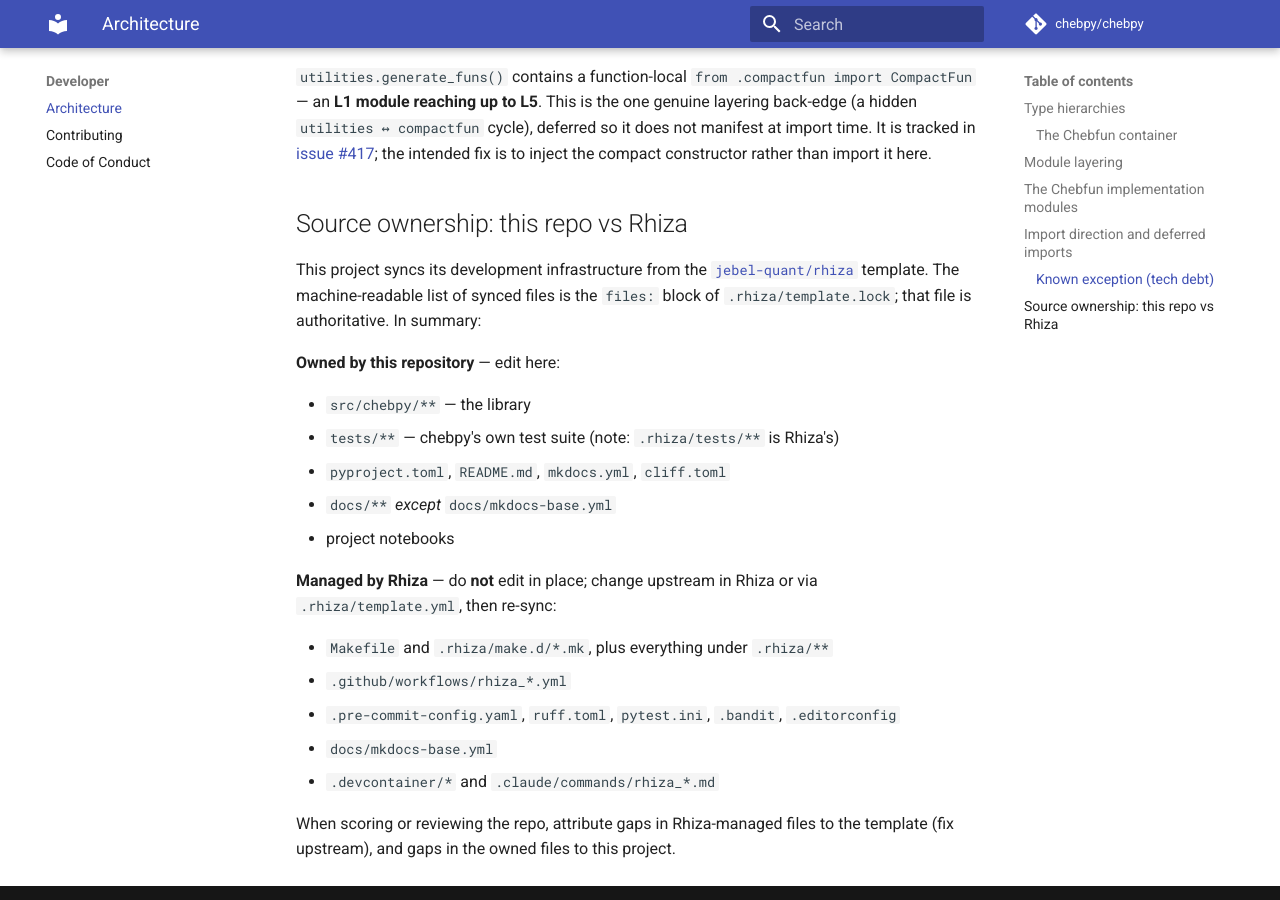
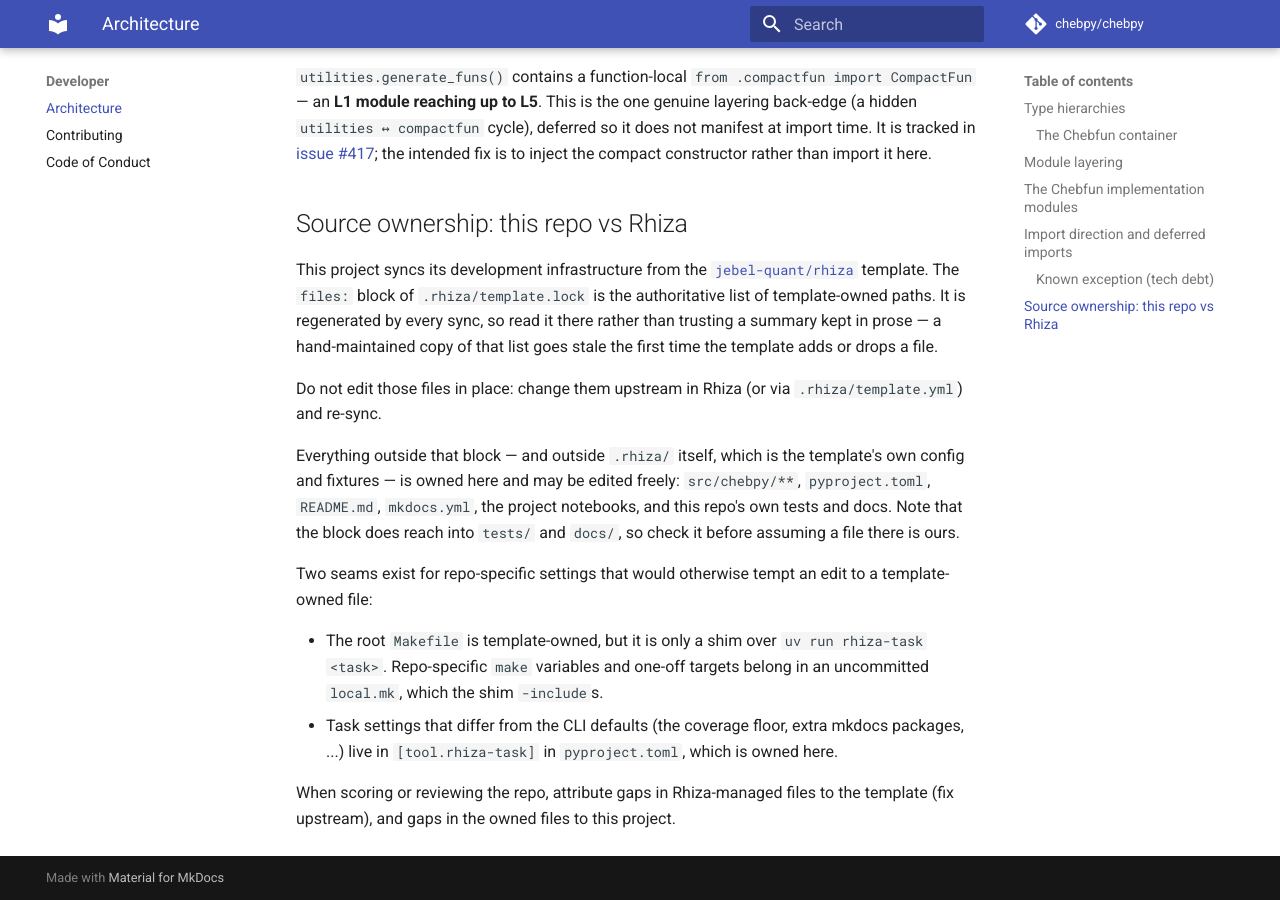
Before and after one commit to chebpy/chebpy, an MkDocs documentation site: the page built from docs/development/architecture.md, in a window 1280 px wide and 900 px high, scrolled down 2996 px. Built offline with MkDocs 1.6.1 and Material for MkDocs 9.7.7, drawn with Linux system fonts in a browser that asks for light colours; comment, search, counter and statistics services are not loaded; the version menu is left out.

Commit message:
docs: point the ownership sections at template.lock
Both CLAUDE.md and docs/development/architecture.md carried a hand-maintained
enumeration of which paths Rhiza owns, alongside a note saying the `files:`
block of `.rhiza/template.lock` was authoritative when the two disagreed. They
disagreed. The lock is regenerated by every sync; the prose was not.

Drop both enumerations and point at the lock instead, so there is nothing left
to drift.

Errors this removes, all verified against template.lock at v1.6.0:

- `docs/**` was claimed as owned here except mkdocs-base.yml. The lock also
  manages docs/index.md, docs/assets/rhiza-logo.svg, docs/paper/README.md and
  the four docs/development/*.md files.
- `tests/**` was claimed as chebpy's own suite. tests/test_rhiza_packaging.py
  is template-owned.
- `.rhiza/**` was claimed as wholly Rhiza-managed. Only .rhiza/semgrep.yml is
  in the block; template.yml is our pointer and template.lock is sync output.
- The .github list omitted dependabot.yml, release.yml, rulesets/*.json,
  secret_scanning.yml, .gitignore and .python-version.
- architecture.md additionally listed cliff.toml as owned here. It is
  template-owned, which is the error most likely to have caused a bad edit.

Two adjacent facts were stale as of v1.6.0 and are corrected rather than
dropped, since they are where repo-specific settings are supposed to go:

- `.rhiza/make.d/**` no longer exists. The Makefile is a shim over
  `uv run rhiza-task <task>`, with local overrides in an uncommitted local.mk.
- MKDOCS_EXTRA_PACKAGES and COVERAGE_FAIL_UNDER left the Makefile for
  [tool.rhiza-task] in pyproject.toml.

architecture.md also referenced `.claude/commands/rhiza_*.md`, which this repo
does not have.

Co-Authored-By: Claude Opus 5 (1M context) <noreply@anthropic.com>

```diff
--- a/docs/development/architecture.md
+++ b/docs/development/architecture.md
@@ -123,25 +123,29 @@ to inject the compact constructor rather than import it here.
 
 This project syncs its development infrastructure from the
 [`jebel-quant/rhiza`](https://github.com/jebel-quant/rhiza) template. The
-machine-readable list of synced files is the `files:` block of
-`.rhiza/template.lock`; that file is authoritative. In summary:
+`files:` block of `.rhiza/template.lock` is the authoritative list of
+template-owned paths. It is regenerated by every sync, so read it there rather
+than trusting a summary kept in prose — a hand-maintained copy of that list goes
+stale the first time the template adds or drops a file.
 
-**Owned by this repository** — edit here:
+Do not edit those files in place: change them upstream in Rhiza (or via
+`.rhiza/template.yml`) and re-sync.
 
-- `src/chebpy/**` — the library
-- `tests/**` — chebpy's own test suite (note: `.rhiza/tests/**` is Rhiza's)
-- `pyproject.toml`, `README.md`, `mkdocs.yml`, `cliff.toml`
-- `docs/**` *except* `docs/mkdocs-base.yml`
-- project notebooks
+Everything outside that block — and outside `.rhiza/` itself, which is the
+template's own config and fixtures — is owned here and may be edited freely:
+`src/chebpy/**`, `pyproject.toml`, `README.md`, `mkdocs.yml`, the project
+notebooks, and this repo's own tests and docs. Note that the block does reach
+into `tests/` and `docs/`, so check it before assuming a file there is ours.
 
-**Managed by Rhiza** — do **not** edit in place; change upstream in Rhiza or via
-`.rhiza/template.yml`, then re-sync:
+Two seams exist for repo-specific settings that would otherwise tempt an edit to
+a template-owned file:
 
-- `Makefile` and `.rhiza/make.d/*.mk`, plus everything under `.rhiza/**`
-- `.github/workflows/rhiza_*.yml`
-- `.pre-commit-config.yaml`, `ruff.toml`, `pytest.ini`, `.bandit`, `.editorconfig`
-- `docs/mkdocs-base.yml`
-- `.devcontainer/*` and `.claude/commands/rhiza_*.md`
+- The root `Makefile` is template-owned, but it is only a shim over
+  `uv run rhiza-task <task>`. Repo-specific `make` variables and one-off targets
+  belong in an uncommitted `local.mk`, which the shim `-include`s.
+- Task settings that differ from the CLI defaults (the coverage floor, extra
+  mkdocs packages, ...) live in `[tool.rhiza-task]` in `pyproject.toml`, which is
+  owned here.
 
 When scoring or reviewing the repo, attribute gaps in Rhiza-managed files to the
 template (fix upstream), and gaps in the owned files to this project.
```
Also changed, not shown: CLAUDE.md (+16 -17 lines).
